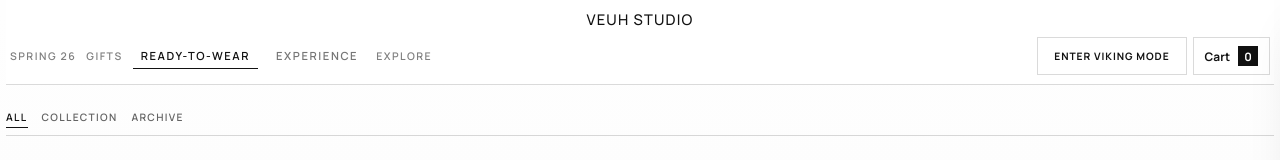
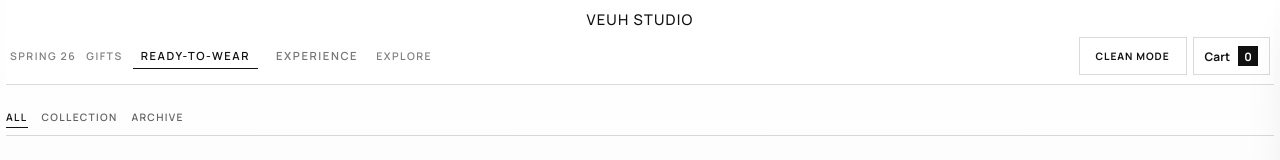
Before and after one commit to urfriendalex/veuh-experience, a Next.js app: page /store in a window 1280 px wide. Shown: the top 160 px of the page. Built offline with nearby package versions, Linux system fonts and the light colour scheme.

Commit message:
Refactor ThemeToggle component to update theme labels and button states for Viking and Clean modes, enhancing user experience and clarity.

```diff
--- a/components/ThemeToggle.tsx
+++ b/components/ThemeToggle.tsx
@@ -8,19 +8,19 @@ type ThemeToggleProps = {
 
 export function ThemeToggle({ compact = false }: ThemeToggleProps) {
   const { theme, toggleTheme, isReady } = useTheme();
-  const isEntering = theme === 'default';
+  const isVikingMode = theme === 'viking';
 
-  const label = isEntering ? 'Enter Viking mode' : 'Return to minimal mode';
+  const label = isVikingMode ? 'Switch to Clean Mode' : 'Switch to Viking Mode';
 
   return (
     <button
       type="button"
-      className={`theme-toggle ${compact ? 'is-compact' : ''} ${isEntering ? 'is-enter' : 'is-active'}`.trim()}
+      className={`theme-toggle ${compact ? 'is-compact' : ''} ${isVikingMode ? 'is-active' : 'is-enter'}`.trim()}
       onClick={toggleTheme}
       aria-label={label}
       disabled={!isReady}
     >
-      <span>{isEntering ? 'Enter Viking Mode' : 'Viking Mode Active'}</span>
+      <span>{isVikingMode ? 'Viking Mode' : 'Clean Mode'}</span>
     </button>
   );
 }
```
